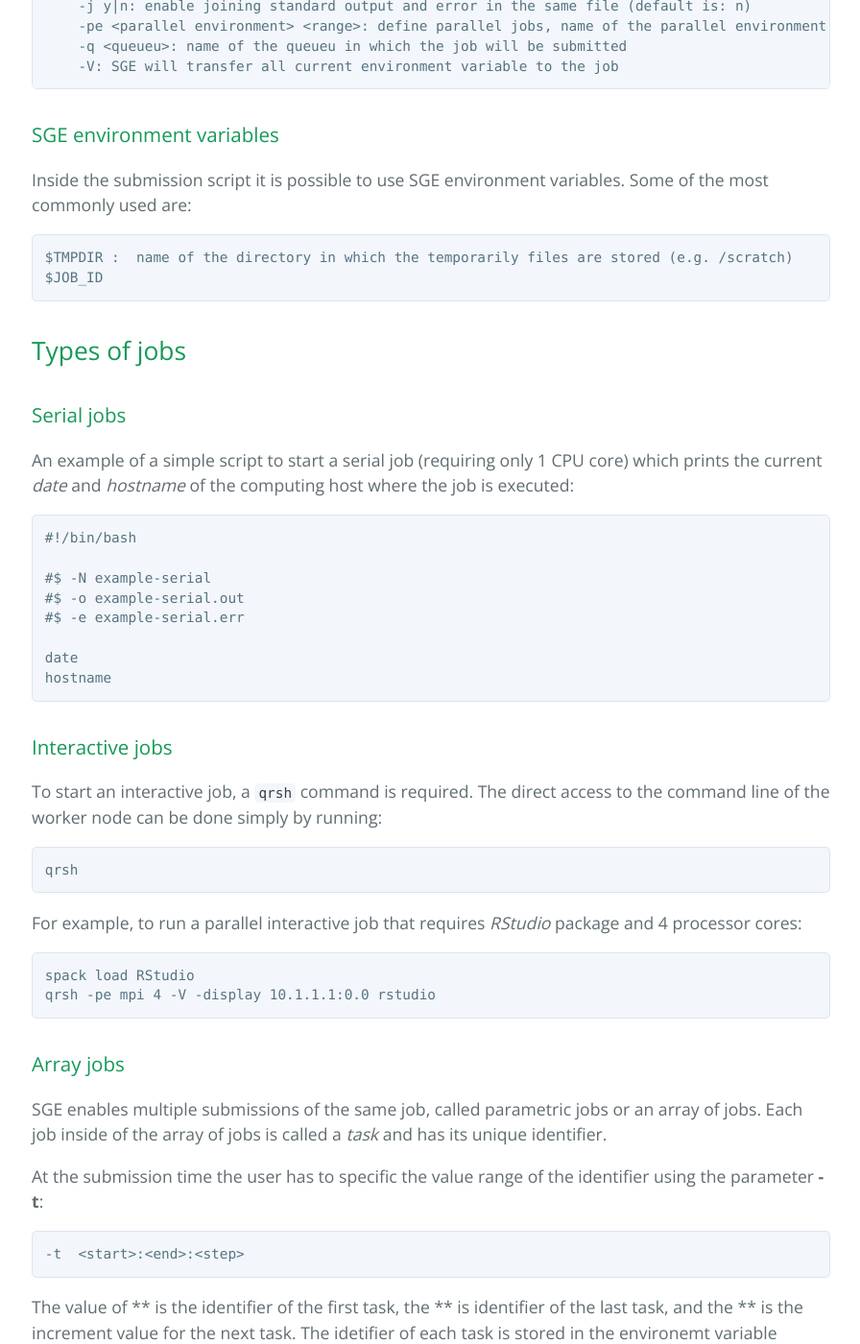
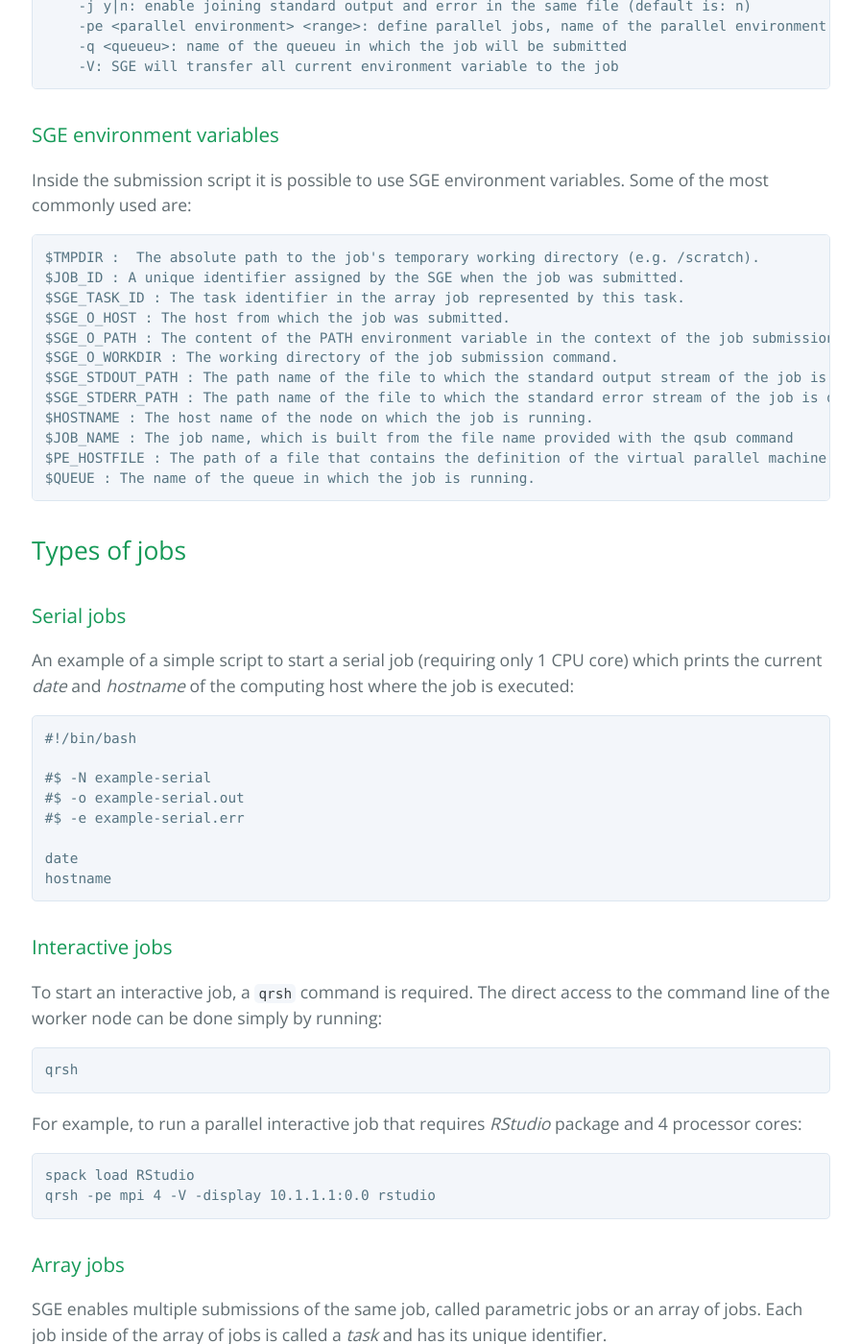
Before and after one commit to HybridScale/orthus, a Jekyll site: the page built from running.md, in a window 1280 px wide and 1400 px high, scrolled down 3193 px. Shown: the whole window at 96% size, without its empty margins (191-1087 px from the left). Built offline with Jekyll 4.4.1, drawn with Linux system fonts in a browser that asks for light colours; some of the changed text lies outside the part shown.

Commit message:
SGE env variables, bug fix in array jobs

````diff
--- a/running.md
+++ b/running.md
@@ -111,8 +111,18 @@ The basic SGE parameters for describing the jobs are:
 ### SGE environment variables
 Inside the submission script it is possible to use SGE environment variables. Some of the most commonly used are:
 ```
-$TMPDIR :  name of the directory in which the temporarily files are stored (e.g. /scratch)
-$JOB_ID
+$TMPDIR :  The absolute path to the job's temporary working directory (e.g. /scratch).
+$JOB_ID : A unique identifier assigned by the SGE when the job was submitted.
+$SGE_TASK_ID : The task identifier in the array job represented by this task.
+$SGE_O_HOST : The host from which the job was submitted.
+$SGE_O_PATH : The content of the PATH environment variable in the context of the job submission command.
+$SGE_O_WORKDIR : The working directory of the job submission command.
+$SGE_STDOUT_PATH : The path name of the file to which the standard output stream of the job is diverted.
+$SGE_STDERR_PATH : The path name of the file to which the standard error stream of the job is diverted.
+$HOSTNAME : The host name of the node on which the job is running.
+$JOB_NAME : The job name, which is built from the file name provided with the qsub command
+$PE_HOSTFILE : The path of a file that contains the definition of the virtual parallel machine that is assigned to a parallel job by the grid engine system. This variable is used for parallel jobs only.
+$QUEUE : The name of the queue in which the job is running.
 ```
 
 ## Types of jobs
````
Also changed, not shown: other parts of running.md (+1 -1 lines).
